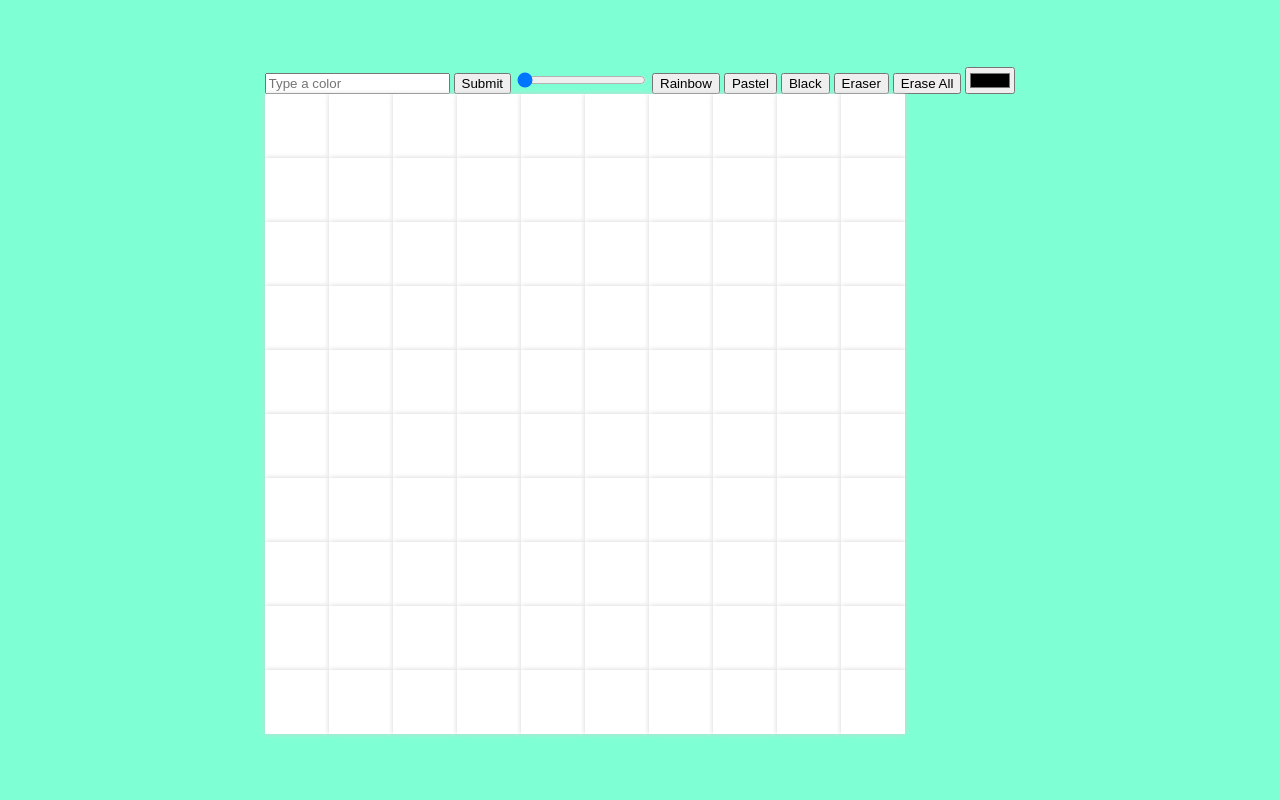
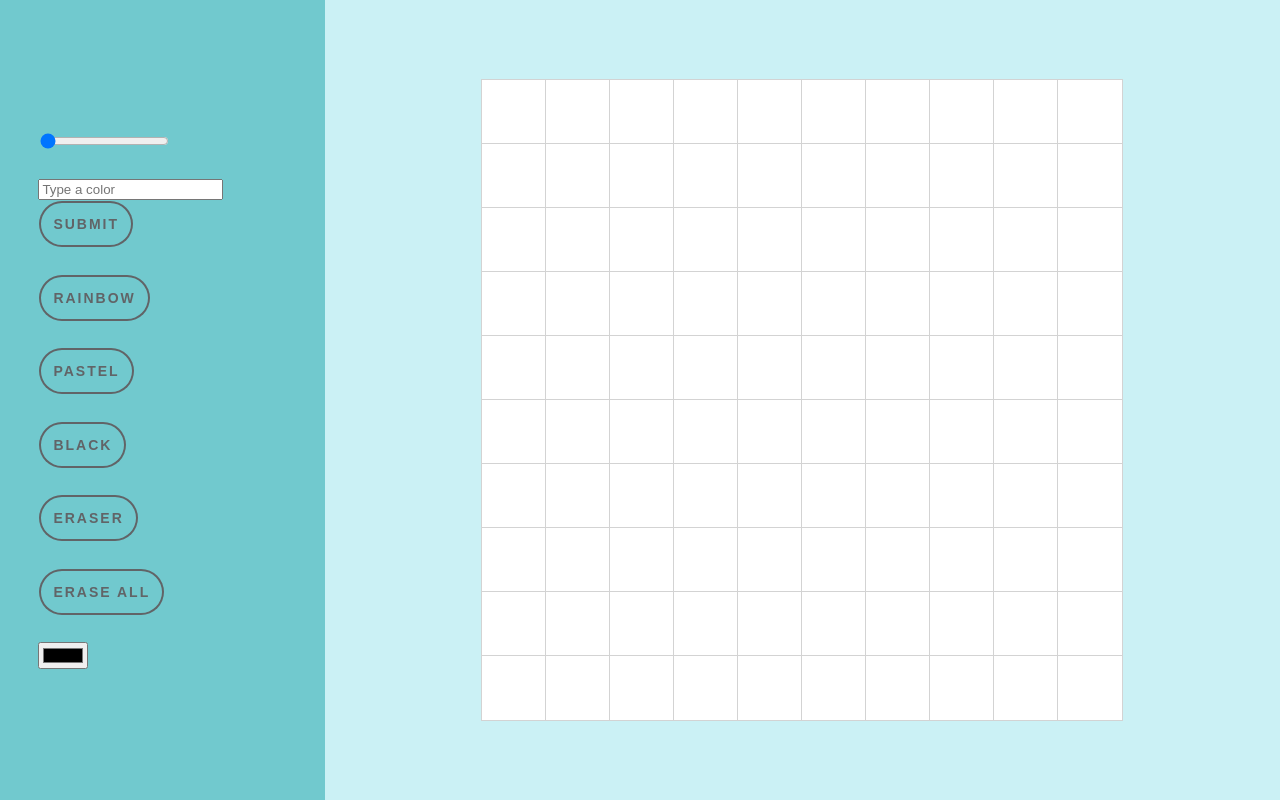
Before and after one commit to ivandda/sketch, a plain HTML site: page index.html in a window 1280 px wide. Drawn offline with Linux system fonts and the light colour scheme.

Commit message:
Fix feature to paint on a grid and add some basic CSS The issue was with the smallDiv shadows when painted

```diff
--- a/index.html
+++ b/index.html
@@ -15,12 +15,21 @@
 <body>
 
 <header>
+    <div id="settingsContainer">
 
-    <div class="colorPicker">
+        <div id="colorPicker">
+
+            <div id="slideContainer">
+                <label>
+                    <input type="range" min="10" max="50" value="0" class="slider1" id="smallDivSlider">
+                </label>
+            </div>
+
+            <label>
                 <input type="text" id="stringColorPicker" placeholder="Type a color">
                 <button type="button" onclick="submitColor()"> Submit </button>
+            </label>
 
-        <input type="range" min="10" max="50" value="0" class="slider1" id="smallDivSlider">
 
             <button type="button" onclick="submitColorRainbow()"> Rainbow </button>
             <button type="button" onclick="submitColorPastel()"> Pastel </button>
@@ -28,20 +37,19 @@
             <button type="button" onclick="submitColorErase()"> Eraser </button>
             <button type="button" onclick="submitEraseAll()"> Erase All </button>
 
+            <label>
                 <input type="color" id="manualColorPicker">
+            </label>
+
+        </div>
     </div>
 
-<!--    <label class="switch">-->
-<!--        <input type="checkbox" id="togBtn">-->
-<!--        <div class="slider round">-->
-<!--            <span class="on">C</span>-->
-<!--            <span class="off">H</span>-->
-<!--        </div>-->
-<!--    </label>-->
 
-
+    <div id="canvasContainer">
         <div id="containerDiv">
         </div>
+    </div>
+
 
 </header>
 
--- a/js-DOM.js
+++ b/js-DOM.js
@@ -132,15 +132,16 @@ function paint(){
 
     if(color === 'rainbow') {
         this.style.backgroundColor = getRandomColor()
-        if(paintBorder === true) this.style.border = getRandomColor()
+        if(paintBorder === true) this.style.boxShadow = '0 0 0 0'
     }
 
     if(color === 'pastel') {
         this.style.backgroundColor = getPastelColor()
-        if(paintBorder === true) this.style.border = getRandomColor()
+        // if(paintBorder === true) this.style.boxShadow = getRandomColor()
+        if(paintBorder === true) this.style.boxShadow = '0 0 0 0'
     }
     else {
         this.style.backgroundColor = color
-        if(paintBorder === true) this.style.border = color
+        if(paintBorder === true) this.style.boxShadow = '0 0 0 0'
     }
 }
--- a/styles.css
+++ b/styles.css
@@ -1,18 +1,99 @@
 body{
-    background-color: aquamarine;
-    /*height: 100vh;*/
-    /*width: 100vw;*/
+    background-color: #A6E3E9;
+    height: 100vh;
+    width: 100vw;
     display: flex;
     align-items: center;
     justify-content: center;
     margin: 0;
+
+}
+
+header{
+    /*border: 3px solid red;*/
+    display: flex;
+    align-items: center;
+    justify-content: space-between;
+    margin: 0;
     width: 100vw;
     height: 100vh;
+    flex-direction: row;
 }
 
+#settingsContainer{
+    flex: initial;
+    /*border: 3px solid yellow;*/
+    display: flex;
+    flex-direction: column;
+    align-items: flex-start;
+    justify-content: center;
+    /*width: fit-content;*/
+    height: 100%;
+    width: 30%;
+    padding-left: 3vw;
+
+    background-color: #71C9CE;
+}
+
+#slideContainer{
+    /*border: 3px solid lawngreen;*/
+    display: flex;
+    align-items: center;
+    justify-content: flex-start;
+}
+button {
+    display: inline-block;
+    outline: none;
+    cursor: pointer;
+    font-size: 14px;
+    line-height: 1;
+    border-radius: 500px;
+    transition-property: background-color, border-color, color, box-shadow, filter;
+    transition-duration: .3s;
+    border: 1px solid transparent;
+    letter-spacing: 2px;
+    max-width: 10vw;
+    text-transform: uppercase;
+    white-space: normal;
+    font-weight: 700;
+    text-align: center;
+    padding: 16px 14px 18px;
+    color: #616467;
+    box-shadow: inset 0 0 0 2px #616467;
+    background-color: transparent;
+    height: 48px;
+}
+
+button:hover{
+    color: #fff;
+    background-color: #616467;
+}
+
+#colorPicker{
+    display: flex;
+    flex-direction: column;
+    align-items: flex-start;
+    justify-content: center;
+    /*border: 3px solid blue;*/
+    margin-right: 3vw;
+}
+
+#colorPicker > * {
+    margin: 1vw 0;
+}
+
+#canvasContainer{
+    /*border: 3px solid white;*/
+    width: 100%;
+    height: 100%;
+    display: flex;
+    align-items: center;
+    justify-content: center;
+    background-color: #CBF1F5;
+}
 
 #containerDiv {
-    flex: auto;
+    flex: initial;
     /*width: 40vh;*/
     /*height: 40vh;*/
     height: 80vh;
@@ -32,7 +113,7 @@ body{
 .smallDiv{
     flex: auto;
     /*border: 1px solid #f4f4f4;*/
-    box-shadow: 0 0 5px lightgrey;
+    box-shadow: 0 0 0 1px lightgrey;
     background-color: white;
 }
 
@@ -52,88 +133,3 @@ body{
         display: flex;
     }
 }
-
-
-
-
-
-
-/*.switch {*/
-/*    position: relative;*/
-/*    display: inline-block;*/
-/*    width: 90px;*/
-/*    height: 34px;*/
-/*}*/
-
-/*.switch input {display:none;}*/
-
-/*.slider {*/
-/*    position: absolute;*/
-/*    cursor: pointer;*/
-/*    top: 0;*/
-/*    left: 0;*/
-/*    right: 0;*/
-/*    bottom: 0;*/
-/*    background-color: gray;*/
-/*    -webkit-transition: .4s;*/
-/*    transition: .4s;*/
-/*}*/
-
-/*.slider:before {*/
-/*    position: absolute;*/
-/*    content: "";*/
-/*    height: 26px;*/
-/*    width: 26px;*/
-/*    left: 4px;*/
-/*    bottom: 4px;*/
-/*    background-color: white;*/
-/*    -webkit-transition: .4s;*/
-/*    transition: .4s;*/
-/*}*/
-
-/*input:checked + .slider {*/
-/*    background-color: darkseagreen;*/
-/*}*/
-
-/*input:focus + .slider {*/
-/*    box-shadow: 0 0 1px #2196F3;*/
-/*}*/
-
-/*input:checked + .slider:before {*/
-/*    -webkit-transform: translateX(55px);*/
-/*    -ms-transform: translateX(55px);*/
-/*    transform: translateX(55px);*/
-/*}*/
-
-/*!*------ ADDED CSS ---------*!*/
-/*.on*/
-/*{*/
-/*    display: none;*/
-/*}*/
-
-/*.on, .off*/
-/*{*/
-/*    color: white;*/
-/*    position: absolute;*/
-/*    transform: translate(-50%,-50%);*/
-/*    top: 50%;*/
-/*    left: 50%;*/
-/*    font-size: 10px;*/
-/*    font-family: Verdana, sans-serif;*/
-/*}*/
-
-/*input:checked+ .slider .on*/
-/*{display: block;}*/
-
-/*input:checked + .slider .off*/
-/*{display: none;}*/
-
-/*!*--------- END --------*!*/
-
-/*!* Rounded sliders *!*/
-/*.slider.round {*/
-/*    border-radius: 34px;*/
-/*}*/
-
-/*.slider.round:before {*/
-/*    border-radius: 50%;}*/
```
Lines whose indentation alone changed are shown as unchanged.
